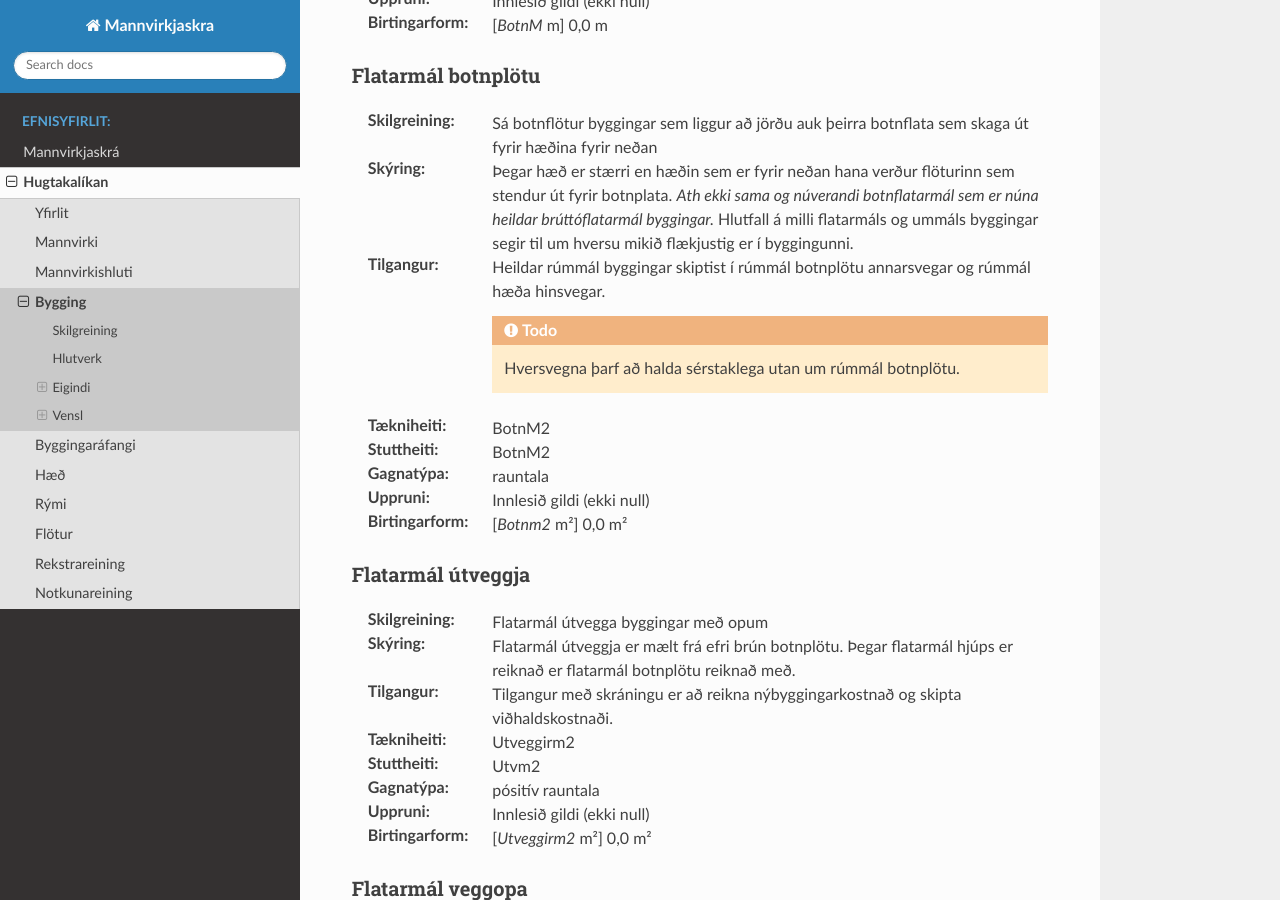
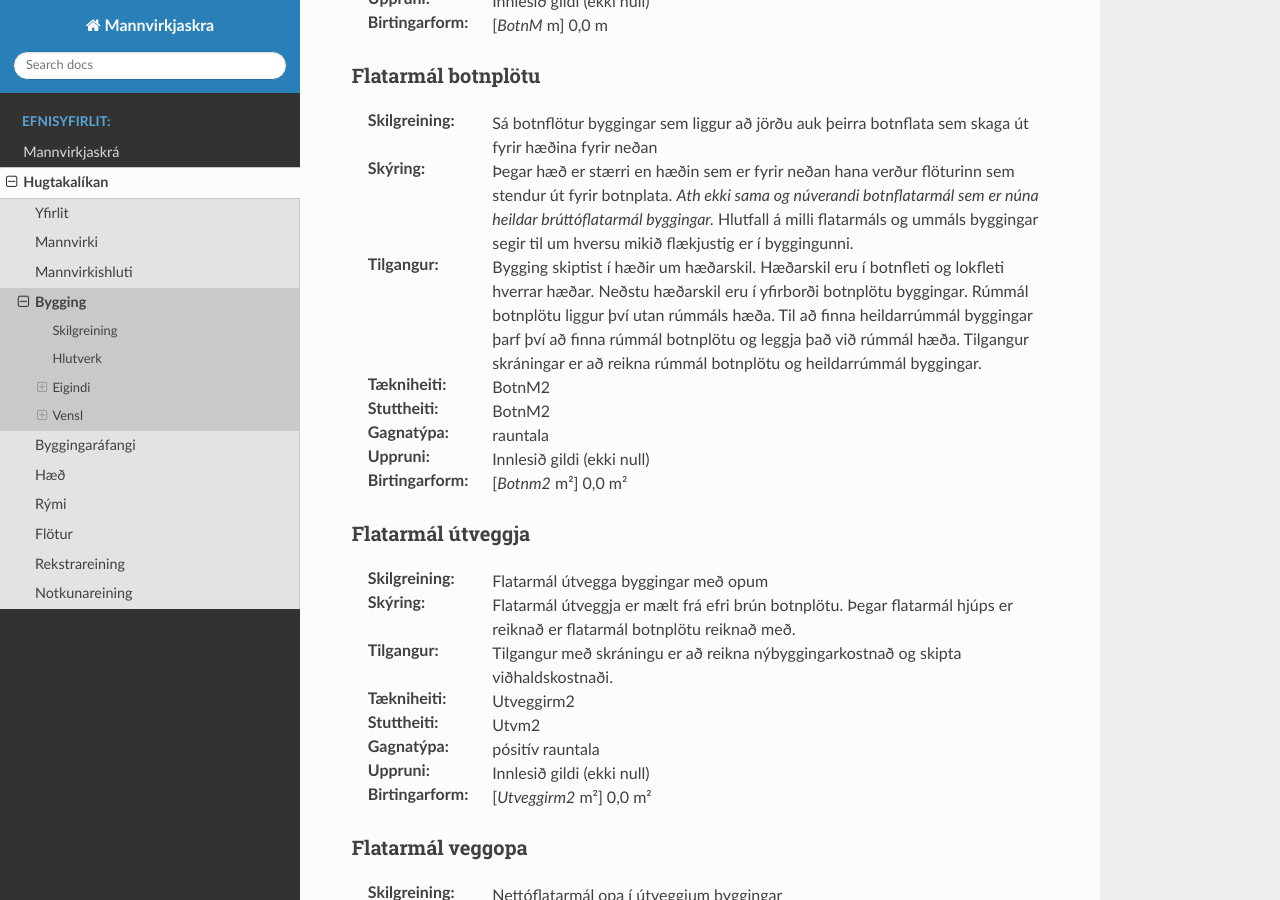
Before and after one commit to hthl/Mannvirkjaskra, a Sphinx documentation site: the page built from source/bygging.rst, in a window 1280 px wide and 900 px high, scrolled down 1341 px. Built offline with Sphinx 7.4.7 and the Read the Docs theme 2.0.0, drawn with Linux system fonts in a browser that asks for light colours.

```diff
--- a/source/bygging.rst
+++ b/source/bygging.rst
@@ -106,10 +106,10 @@
    Hlutfall á milli flatarmáls og ummáls byggingar segir til um hversu mikið flækjustig er í byggingunni.
 
 :Tilgangur:
-  Heildar rúmmál byggingar skiptist í rúmmál botnplötu annarsvegar og rúmmál hæða hinsvegar.
-
-  .. todo::
-     Hversvegna þarf að halda sérstaklega utan um rúmmál botnplötu.
+   Bygging skiptist  í  hæðir  um  hæðarskil. Hæðarskil  eru  í  botnfleti  og  lokfleti  hverrar hæðar.
+   Neðstu hæðarskil eru í yfirborði botnplötu byggingar. Rúmmál botnplötu liggur því utan rúmmáls hæða.
+   Til að finna heildarrúmmál byggingar þarf því að finna rúmmál botnplötu og leggja það við rúmmál hæða.
+   Tilgangur skráningar er að reikna rúmmál botnplötu og heildarrúmmál byggingar.
 
 :Tækniheiti:
  BotnM2
```
